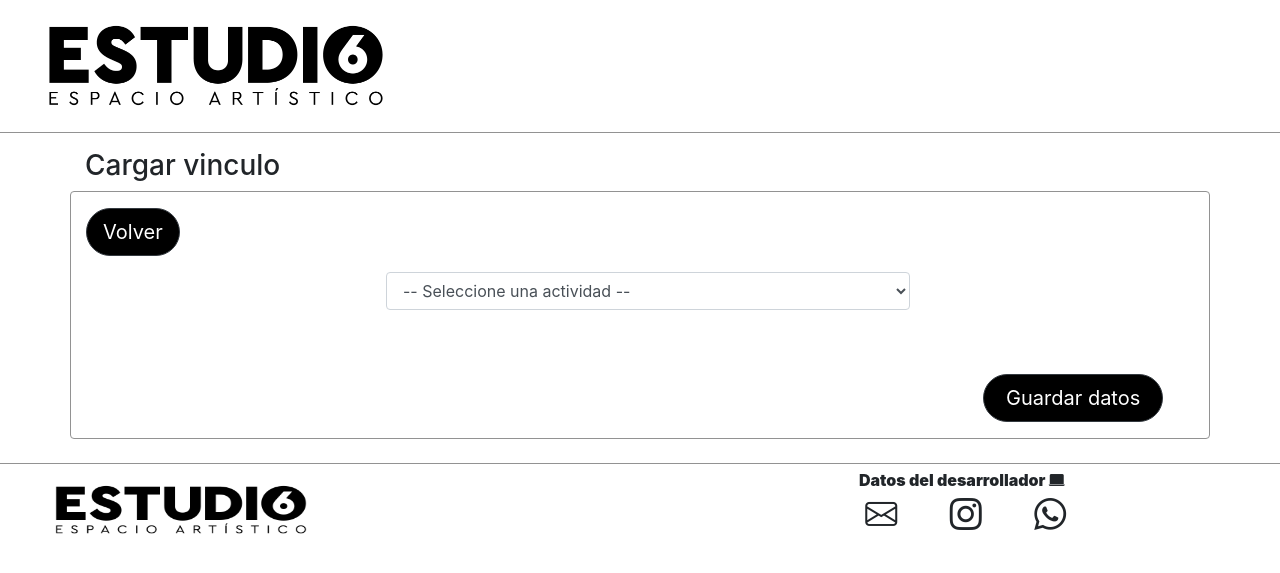
After one commit to Alvii98/proyecto_estudio, a PHP site: page /templates/actividades_temp.php in a window 1280 px wide. The commit adds this page. Shown: the top 573 px of the page. Run offline with PHP 8.4, Linux system fonts and the light colour scheme; the template is opened without the code that fills it, so the values that code supplies are empty.

```diff
--- a/css/estilo.css
+++ b/css/estilo.css
@@ -146,13 +146,12 @@ th{
 .eliminar_actividad:hover{
     color: red !important;
 }
-.mt-datos{
-    margin-top: 5% !important;
-}
+
 /*********** PARA CELULARES *************/
 @media screen and (max-width: 600px){
-    .mt-datos{
-        margin-top: 0% !important;
+    .perfil-img {
+        position: relative !important;
+        left: 30%;
     }
     .center{
         width: 100% !important;
--- a/js/vinculos.js
+++ b/js/vinculos.js
@@ -1,5 +1,11 @@
 window.addEventListener("click", function(event){
     if(event.target.id == 'guardar_vinculo') guardar_vinculo(event)
+    if(event.target.id == 'guardar_actividad') guardar_actividad(event)
+
+})
+
+window.addEventListener("change", function(event){
+    if(event.target.id == 'id_actividad') datos_actividad(event)
 })
 
 function guardar_vinculo(event){
@@ -36,3 +42,95 @@ function guardar_vinculo(event){
     }, function(){ alertify.error('Cancelado')});
 
 }
+
+function datos_actividad(event){
+
+    let id_actividad = document.querySelector('#id_actividad').value
+
+    if(id_actividad.trim() == '0'){
+        return alertify.alert('Actividades','Seleccione una actividad.')
+    }
+
+    fetch('ajax/ajax_guardar_vinculo.php', {
+        method: "POST",
+        // Set the post data
+        body: JSON.stringify({'id_actividad':id_actividad})
+    })
+    .then(response => response.json())
+    .then(function (json) {
+        console.log(json.respActividad[0])
+        document.querySelector('#cargar_actividad').innerHTML =
+        `<div class="form-group col-md-4 float-left">
+            <label for="exampleFormControlInput1">Actividad</label>
+            <input type="text" id="id_guardar_actividad" class="form-control" value="`+json.respActividad[0].actividad+`">
+        </div>
+        <div class="form-group col-md-2 float-left">
+            <label for="exampleFormControlInput1">Precio 1</label>
+            <input type="number" id="id_guardar_una" class="form-control" value="`+json.respActividad[0].una_vez+`">
+        </div>
+        <div class="form-group col-md-2 float-left">
+            <label for="exampleFormControlInput1">Precio 1 efectivo</label>
+            <input type="number" id="id_guardar_una_efectivo" class="form-control" value="`+json.respActividad[0].una_vez_efec+`">
+        </div>
+        <div class="form-group col-md-2 float-left">
+            <label for="exampleFormControlInput1">Precio 2</label>
+            <input type="number" id="id_guardar_dos" class="form-control" value="`+json.respActividad[0].dos_veces+`">
+        </div>
+        <div class="form-group col-md-2 float-left">
+            <label for="exampleFormControlInput1">Precio 2 efectivo</label>
+            <input type="number" id="id_guardar_dos_efectivo" class="form-control" value="`+json.respActividad[0].dos_veces_efec+`">
+        </div>`
+    })
+    .catch(function (error){
+        console.log(error)
+        // Catch errors
+        alertify.alert('Actividades','Ocurrio un error al cargar los datos.')
+    })
+
+}
+
+function guardar_actividad(event){
+    let guardar_actividad = {},
+    id_actividad = document.querySelector('#id_actividad').value
+
+
+    if(id_actividad == 0){
+        return alertify.alert('Guardar actividad','Tiene que seleccionar una actividad.')
+    }
+    guardar_actividad = {'id_guardar_id': id_actividad,
+    'id_guardar_actividad': document.querySelector('#id_guardar_actividad').value,
+    'id_guardar_una': parseInt(document.querySelector('#id_guardar_una').value),
+    'id_guardar_una_efectivo': parseInt(document.querySelector('#id_guardar_una_efectivo').value),
+    'id_guardar_dos': parseInt(document.querySelector('#id_guardar_dos').value),
+    'id_guardar_dos_efectivo': parseInt(document.querySelector('#id_guardar_dos_efectivo').value)}
+
+    if(guardar_actividad.id_guardar_actividad.trim() == ''){
+        return alertify.alert('Guardar actividad','El campo actividad no puede quedar vacio.')
+    }
+    if(isNaN(guardar_actividad.id_guardar_una) || isNaN(guardar_actividad.id_guardar_una_efectivo) ||
+    isNaN(guardar_actividad.id_guardar_dos) || isNaN(guardar_actividad.id_guardar_dos_efectivo)){
+        return alertify.alert('Guardar actividad','Uno de los precios    no es numerico.(Se admite solo numero,sin comas o puntos)')
+    }
+
+    alertify.confirm('Guardar actividad', 'Seguro que quiere guardar esta actividad ?', function(){
+
+        fetch('ajax/ajax_guardar_vinculo.php', {
+            method: "POST",
+            // Set the post data
+            body: JSON.stringify({'guardar_actividad':guardar_actividad})
+        })
+        .then(response => response.json())
+        .then(function (json) {
+            if(json.respGuardarActividad){
+                alertify.success('Guardado correctamente')
+                setTimeout(function(){location.reload()}, 2000)
+            }
+        })
+        .catch(function (error){
+            console.log(error)
+            // Catch errors
+            alertify.alert('Carga de vinculos','Ocurrio un error al guardar los datos.')
+        })
+    }, function(){ alertify.error('Cancelado')});
+
+}
--- /dev/null
+++ b/templates/actividades_temp.php
@@ -0,0 +1,64 @@
+<!DOCTYPE html>
+<html lang="en">
+<head>
+    <meta charset="UTF-8">
+    <meta http-equiv="X-UA-Compatible" content="IE=edge">
+    <meta name="viewport" content="width=device-width, initial-scale=1.0">
+    <title>Cargas</title>
+    <!-- BOOTSTRAP 4.6 -->
+    <link rel="stylesheet" href="libs/bootstrap-4.6.1/css/bootstrap.min.css">
+    <link rel="stylesheet" href="libs/bootstrap-icons/font/bootstrap-icons.css">
+    <!-- JQUERY -->
+    <script src="libs/jquery-3.5.1.min.js"></script>
+    <!-- ALERTIFY -->
+	<link rel="stylesheet" href="libs/alertifyjs/css/alertify.min.css" />
+	<link rel="stylesheet" href="libs/alertifyjs/css/themes/default.min.css" />
+	<script src="libs/alertifyjs/alertify.min.js"></script>
+	<script src="libs/alertifyjs/settings.js"></script>
+    <!-- JS PARA guardar_datos -->
+    <script src="js/vinculos.js?<?php print time();?>"></script>
+    <!-- ESTILOS PARA LOGIN -->
+    <link rel="stylesheet" href="css/estilo.css?<?php print time();?>">
+</head>
+<body>
+    <?php include('partials\header_temp.php'); ?>
+    <?php include('partials\camara_temp.php'); ?>
+    <div class="container mt-3">
+        <div class="row">
+            <div class="col-md-12">
+                <h3>Cargar vinculo</h3>
+            </div>
+        </div>
+    </div>
+    <div class="container border border-color rounded mb-4">
+        <div class="row">
+            <div class="col-md-12 mt-3">
+                <div class="form-group float-left">
+                    <a class="btn btn-dark btn-lg rounded-pill" href="index.php">Volver</a>
+                </div>
+            </div>
+            <div class="col-md-12 d-flex justify-content-center">
+                <div class="form-group col-md-6">
+                    <select class="form-control ml-2" id="id_actividad">
+                        <option selected value="0">-- Seleccione una actividad --</option>
+                        <?php foreach ($actividades as $value) {?>
+                            <option value="<?php print$value['id'];?>">
+                                <?php print$value['actividad'];?>
+                            </option>
+                        <?php } ?>
+                    </select>
+                </div>
+            </div>
+            <div class="col-md-12 mb-3 mt-3" id="cargar_actividad">
+
+            </div>
+            <div class="col-md-12 d-flex justify-content-center mt-3">
+                <div class="form-group col-md-12">
+                    <button id="guardar_actividad" class="btn btn-dark btn-lg rounded-pill float-right col-md-2 mr-3">Guardar datos</button>
+                </div>
+            </div>
+        </div>
+    </div>
+    <?php include('partials\footer_temp.php');?>
+</body>
+</html>
--- a/templates/index_temp.php
+++ b/templates/index_temp.php
@@ -33,9 +33,9 @@
     <div class="container border border-color rounded mb-4 text-body">
         <div class="row d-flex justify-content-center">
             <div class="col-md-12 d-flex justify-content-center">
-                <div class="col-md-4 boton-cargar" onclick="location.href='cargas.php'">Cargar alumno</div>
-                <div class="col-md-4 boton-cargar" onclick="location.href='vinculo.php'">Cargar vinculo</div>
-                <!-- <div class="col-md-4"></div> -->
+                <div class="col-md-3 boton-cargar" onclick="location.href='cargas.php'">Cargar alumno</div>
+                <div class="col-md-3 boton-cargar" onclick="location.href='vinculo.php'">Cargar vinculo</div>
+                <div class="col-md-3 boton-cargar" onclick="location.href='actividades.php'">Actividades</div>
             </div>
             <div class="col-md-10 d-flex justify-content-center mt-4">
                 <input type="text" id="apellido" placeholder="Apellido" class="form-control col-md-3">
```
Also changed, not shown: actividades.php (added, +9 -0 lines), ajax/ajax_guardar_vinculo.php (+21 -4 lines), clases/consultas.php (+41 -0 lines), datos.php (+43 -1 lines), js/ajax_editar_datos.js (+13 -7 lines), templates/cargas_temp.php (+5 -4 lines), templates/datos_temp.php (+24 -8 lines), templates/familiares_temp.php (+8 -6 lines), templates/vinculo_temp.php (+5 -3 lines).
